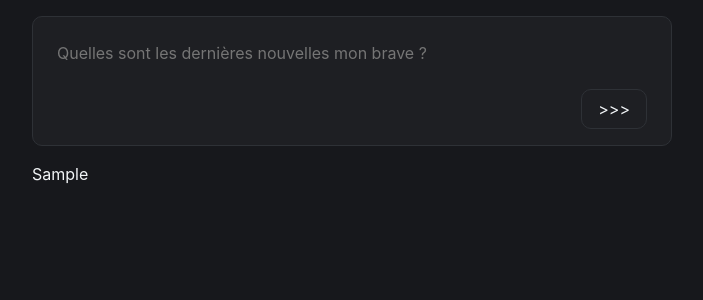
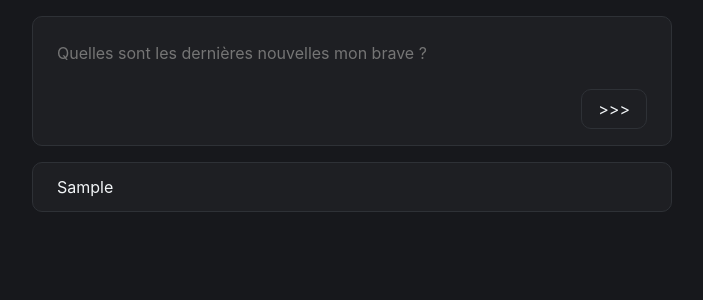
Before and after one commit to AstatePNG/s4_c1_projet, a Vue app: page / in a window 1280 px wide. Both pictures are taken after typing "Sample" into the empty fields and a click on the button ">>>". Shown: the top 300 px of the page, without its empty margins (288-991 px from the left). Built offline with nearby package versions, Linux system fonts and the light colour scheme.

Commit message:
modification pour mettre les posts dans une balise article

```diff
--- a/src/App.vue
+++ b/src/App.vue
@@ -5,7 +5,7 @@ const text = ref(""); // ref permet à la variable de se mettre automatiquement
 const posts = ref([]);
 
 function addPost() {
-  posts.value.push(text.value);
+  posts.value.unshift(text.value);
   text.value = "";
 }
 </script>
@@ -24,11 +24,11 @@ function addPost() {
         <button type="submit">>>></button>
       </form>
 
-      <p v-for="(post, index) in posts" :key="index">
-        <!-- la directive v-for permet de faire un foreach -->
-        <!-- index devient la clé correspondant à chaque post de façon unique -->
-        {{ post }}
-      </p>
+      <article v-for="(post, index) in posts" :key="index" class="card">
+        <p>
+          {{ post }}
+        </p>
+      </article>
     </div>
   </main>
 </template>
@@ -75,4 +75,9 @@ button {
   height: 40px;
   padding: 0 1rem;
 }
+
+article {
+  padding: 0.75rem 1.5rem;
+  overflow: hidden;
+}
 </style>
```
